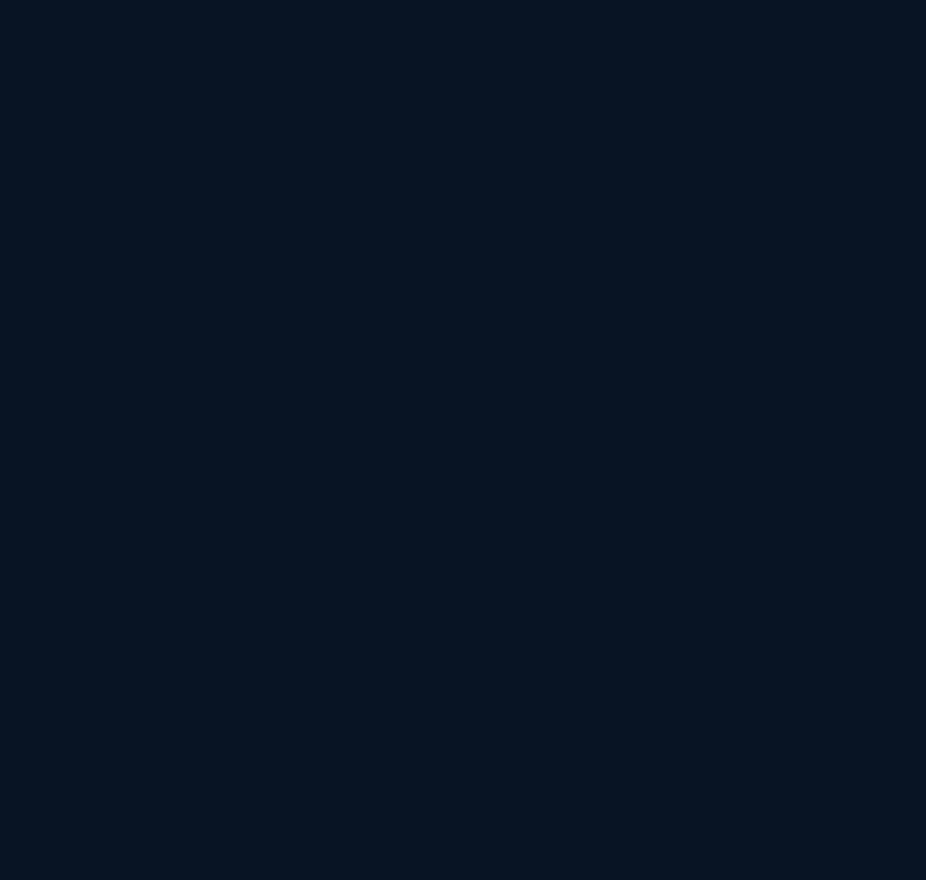
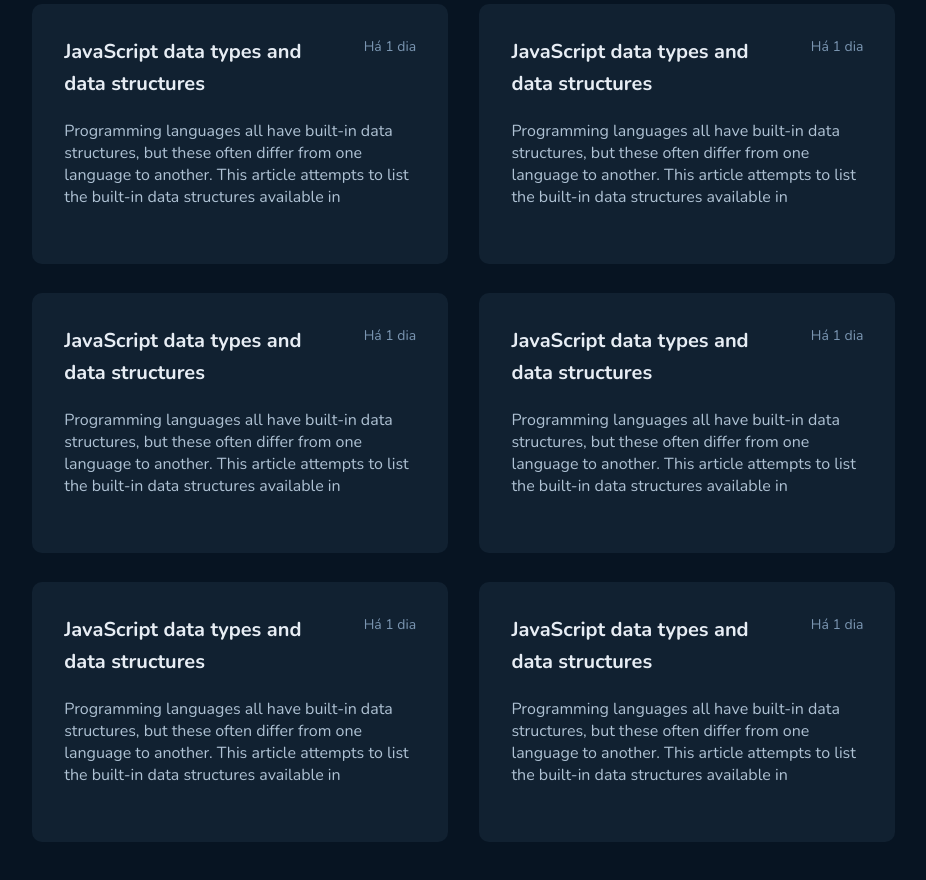
Before and after one commit to fagnersro/github-blog, a React (Vite) app: page /home in a window 1280 px wide. Shown: the part 620-1500 px from the top of the page, without its empty margins (175-1101 px from the left). Before the commit the page ends 997 px from the top, so only its background shows below. Built offline with nearby package versions, Linux system fonts and the light colour scheme.

Commit message:
Visual structure - Posts

```diff
--- a/src/page/Home/index.tsx
+++ b/src/page/Home/index.tsx
@@ -1,8 +1,10 @@
 import Aside from './components/Aside'
 import {
   ContainerHomer,
+  ContainerPost,
   ContinerInput,
   DowContentInput,
+  Post,
   TopContentInput,
 } from './styles'
 
@@ -22,6 +24,97 @@
           <input type="text" placeholder="Buscar conteúdo" />
         </DowContentInput>
       </ContinerInput>
+      <ContainerPost>
+        <Post>
+          <div>
+            <div>
+              <h2>JavaScript data types and data structures</h2>
+            </div>
+
+            <span>Há 1 dia</span>
+          </div>
+          <p>
+            Programming languages all have built-in data structures, but these
+            often differ from one language to another. This article attempts to
+            list the built-in data structures available in
+          </p>
+        </Post>
+
+        <Post>
+          <div>
+            <div>
+              <h2>JavaScript data types and data structures</h2>
+            </div>
+
+            <span>Há 1 dia</span>
+          </div>
+          <p>
+            Programming languages all have built-in data structures, but these
+            often differ from one language to another. This article attempts to
+            list the built-in data structures available in
+          </p>
+        </Post>
+
+        <Post>
+          <div>
+            <div>
+              <h2>JavaScript data types and data structures</h2>
+            </div>
+
+            <span>Há 1 dia</span>
+          </div>
+          <p>
+            Programming languages all have built-in data structures, but these
+            often differ from one language to another. This article attempts to
+            list the built-in data structures available in
+          </p>
+        </Post>
+
+        <Post>
+          <div>
+            <div>
+              <h2>JavaScript data types and data structures</h2>
+            </div>
+
+            <span>Há 1 dia</span>
+          </div>
+          <p>
+            Programming languages all have built-in data structures, but these
+            often differ from one language to another. This article attempts to
+            list the built-in data structures available in
+          </p>
+        </Post>
+
+        <Post>
+          <div>
+            <div>
+              <h2>JavaScript data types and data structures</h2>
+            </div>
+
+            <span>Há 1 dia</span>
+          </div>
+          <p>
+            Programming languages all have built-in data structures, but these
+            often differ from one language to another. This article attempts to
+            list the built-in data structures available in
+          </p>
+        </Post>
+
+        <Post>
+          <div>
+            <div>
+              <h2>JavaScript data types and data structures</h2>
+            </div>
+
+            <span>Há 1 dia</span>
+          </div>
+          <p>
+            Programming languages all have built-in data structures, but these
+            often differ from one language to another. This article attempts to
+            list the built-in data structures available in
+          </p>
+        </Post>
+      </ContainerPost>
     </ContainerHomer>
   )
 }
--- a/src/page/Home/styles.ts
+++ b/src/page/Home/styles.ts
@@ -5,20 +5,21 @@
   display: 'flex',
   flexDirection: 'column',
 
-  height: '100vh',
+  height: '100%',
   marginTop: 'calc(0px - 5.8rem - 6px)',
   maxWidth: '54.1rem',
   width: '100%',
 })
 
 export const ContinerInput = styled('label', {
-  height: '5.688rem',
+  // border: '1px solid red',
 
   display: 'flex',
   flexDirection: 'column',
   justifyContent: 'space-between',
 
   marginTop: '4.75rem',
+  height: '5.688rem',
   maxWidth: '54.1rem',
   width: '100%',
 })
@@ -80,3 +81,58 @@
     },
   },
 })
+
+export const ContainerPost = styled('main', {
+  // border: '1px solid gold',
+
+  display: 'grid',
+  gridTemplateColumns: 'repeat(2, 1fr)',
+  gap: '1.8rem',
+
+  marginTop: '3rem',
+  height: '100%',
+  width: '100%',
+})
+
+export const Post = styled('div', {
+  backgroundColor: '$basePost',
+  borderRadius: '0.625rem',
+  padding: '32px',
+
+  height: '16.25rem',
+  width: '26rem',
+
+  div: {
+    display: 'flex',
+    justifyContent: 'space-between',
+
+    div: {
+      width: '17.688rem',
+
+      h2: {
+        color: '$baseTitle',
+        fontStyle: 'normal',
+        fontWeight: 700,
+        fontSize: '20px',
+        lineHeight: '160%',
+      },
+    },
+
+    span: {
+      color: '$baseSpan',
+      fontStyle: 'normal',
+      fontWeight: 400,
+      fontSize: '14px',
+      lineHeight: '160%',
+    },
+  },
+
+  p: {
+    color: '$baseText',
+    textAlign: 'left',
+
+    marginTop: '1.25rem',
+    height: '7rem',
+    width: '22rem',
+  },
+})
--- a/src/routes/root.tsx
+++ b/src/routes/root.tsx
@@ -2,7 +2,7 @@
 import { globalStyles } from '../styles/global'
 
 import Logo from '../assets/Logo.svg'
-import { ContainerRoot, ContainerImg } from './styles'
+import { ContainerRoot, ContainerImg, FooterRoot } from './styles'
 
 globalStyles()
 
@@ -13,6 +13,7 @@
         <img src={Logo} alt="" />
       </ContainerImg>
       <Outlet />
+      <FooterRoot></FooterRoot>
     </ContainerRoot>
   )
 }
--- a/src/routes/styles.ts
+++ b/src/routes/styles.ts
@@ -24,3 +24,8 @@
     marginTop: 'calc(0px - 3.8rem - 6px)',
   },
 })
+
+export const FooterRoot = styled('footer', {
+  height: '5.75rem',
+  width: '100%',
+})
```
